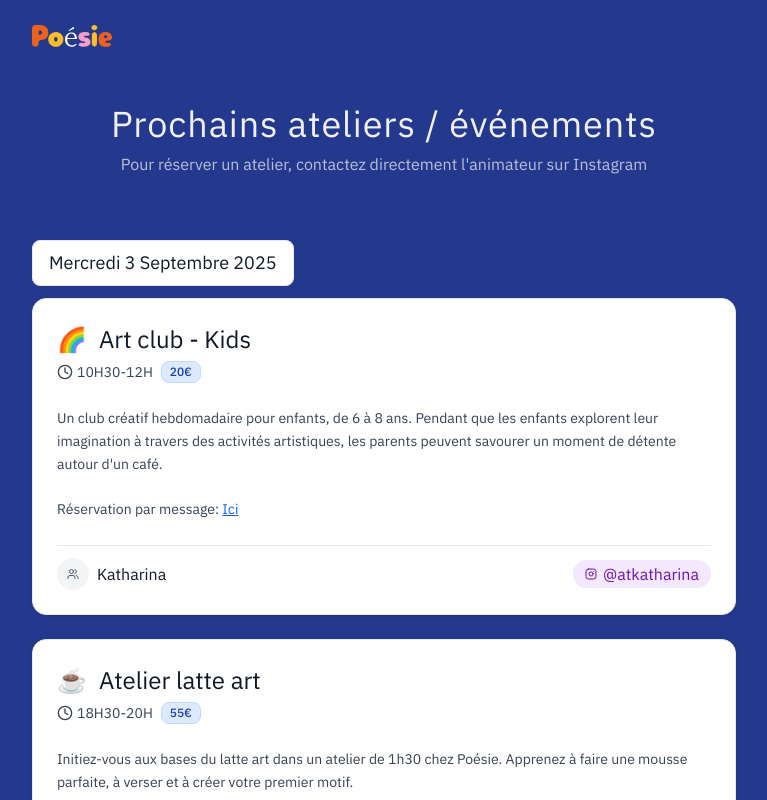
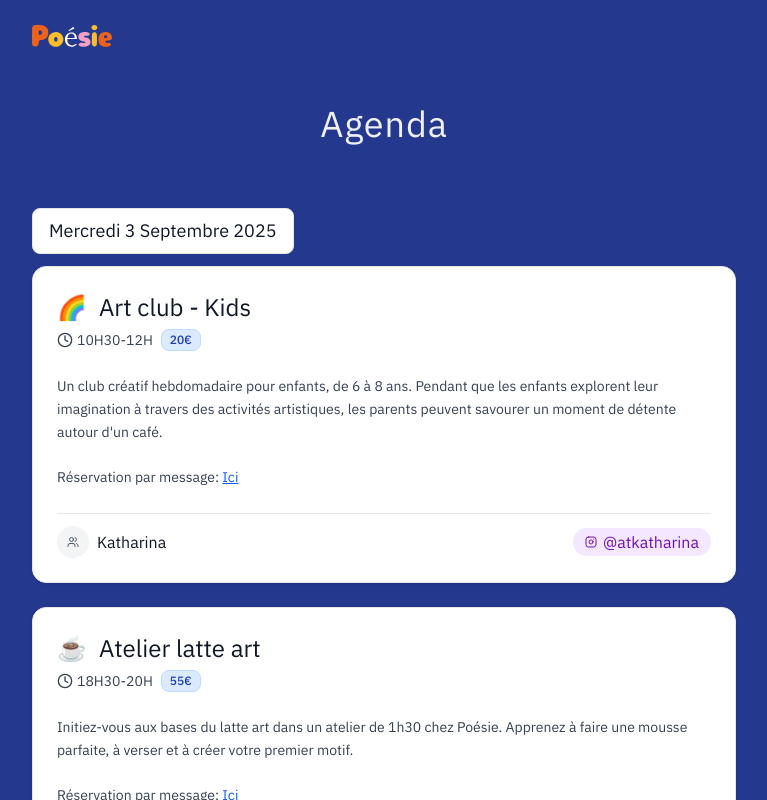
Before and after one commit to yohanlb/poesie-cafe, a Next.js app: page /agenda in a window 1280 px wide. Shown: the top 800 px of the page, without its empty margins (256-1023 px from the left). Built offline with nearby package versions, Linux system fonts and the light colour scheme.

Commit message:
refactor: rename event page title to 'Agenda' and remove redundant description for a cleaner presentation

```diff
--- a/src/app/agenda/page.tsx
+++ b/src/app/agenda/page.tsx
@@ -23,13 +23,8 @@ export default function Evenements() {
           {/* Page Title */}
           <div className="text-center mb-8">
             <h1 className="text-2xl md:text-3xl lg:text-4xl font-normal text-foreground/95 tracking-wide">
-              Prochains ateliers / événements
+              Agenda
             </h1>
-            <div className="h-2"></div>
-            <p className="text-foreground/70">
-              Pour réserver un atelier, contactez directement l&apos;animateur
-              sur Instagram
-            </p>
           </div>
 
           <div className="h-6 md:h-8"></div>
```
